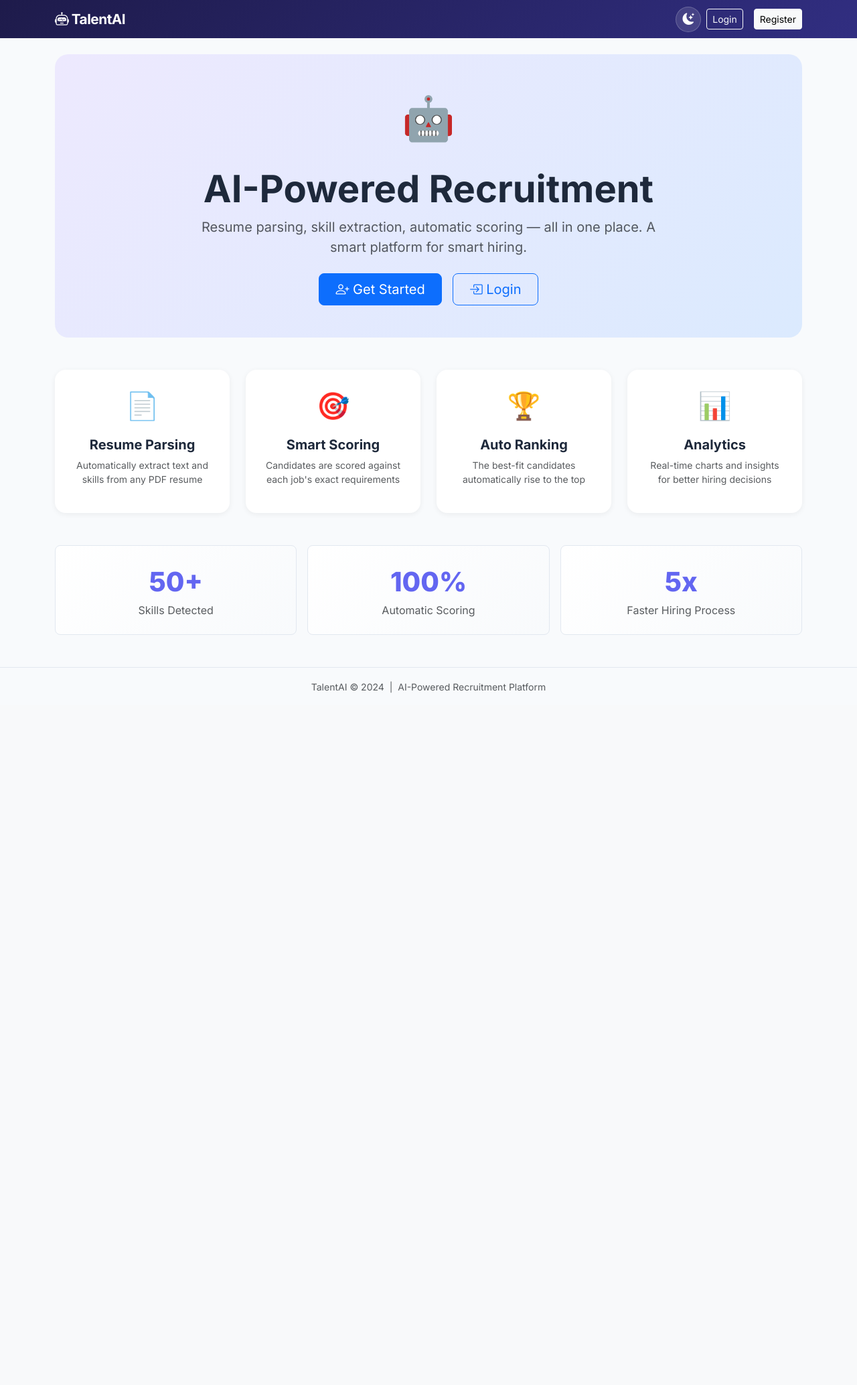
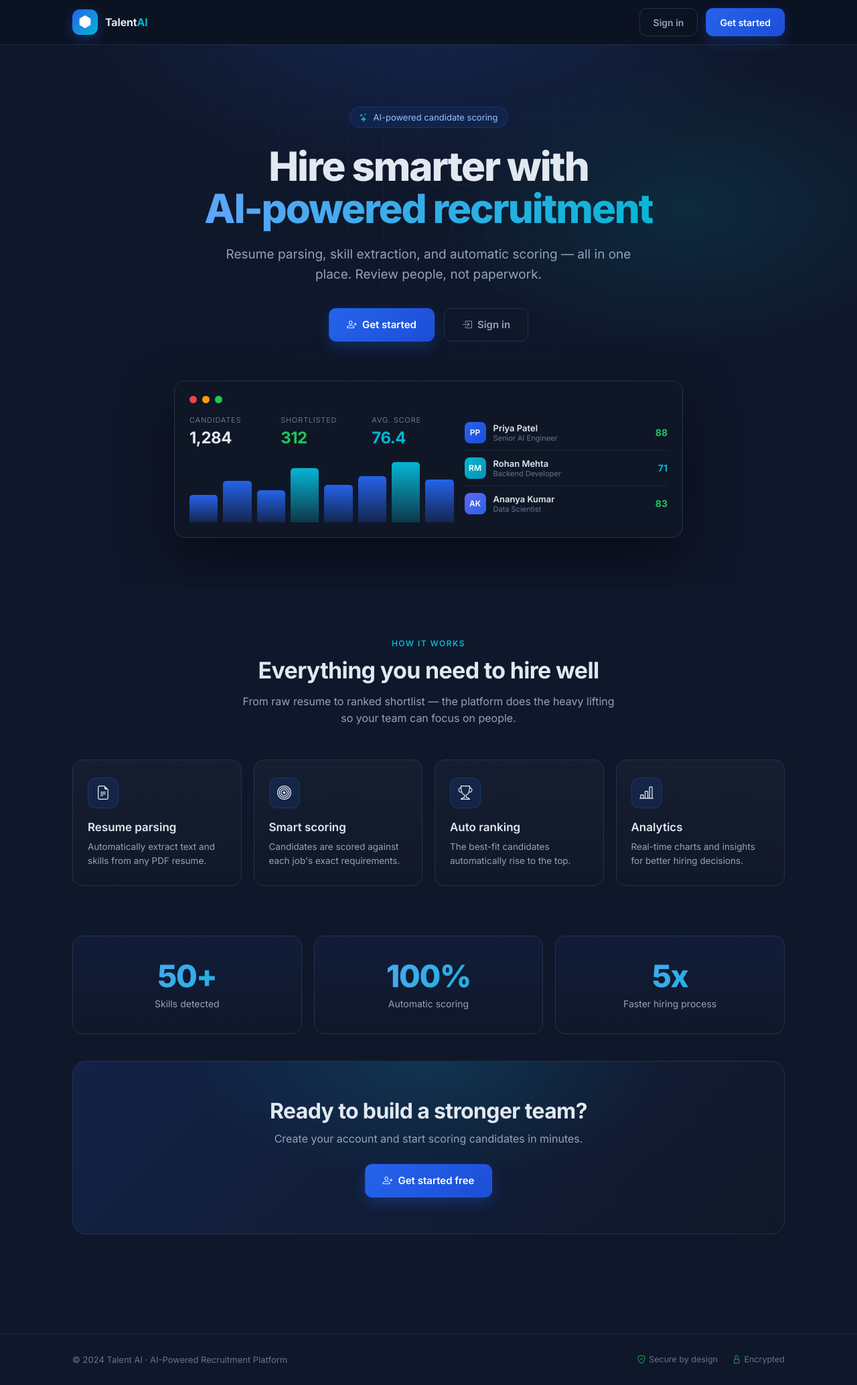
Before and after one commit to govindturkar69-crypto/TalentAI-Recruitment-Platform, a Flask app: page / in a window 1280 px wide. Shown: the whole page at 67% size. Before the commit the page ends 1035 px from the top, so only its background shows below. Run offline with Flask 3, Linux system fonts and the light colour scheme; some libraries are stand-ins or nearby versions.

Commit message:
Redesign homepage to match auth pages

```diff
--- /dev/null
+++ b/static/css/landing.css
@@ -0,0 +1,234 @@
+/* Landing page: standalone dark theme, matching the auth pages.
+   Shares the same palette and type as auth.css. */
+
+@import url('https://fonts.googleapis.com/css2?family=Inter:wght@400;500;600;700;800&display=swap');
+
+:root {
+  --bg:       #0F172A;
+  --card:     #111827;
+  --panel:    #0B1220;
+  --primary:  #2563EB;
+  --primary-2:#1D4ED8;
+  --accent:   #06B6D4;
+  --success:  #22C55E;
+  --line:     #1E293B;
+  --line-2:   #253247;
+  --text:     #E2E8F0;
+  --text-2:   #94A3B8;
+  --text-3:   #64748B;
+  --radius:   16px;
+  --radius-sm:11px;
+  --ease:     cubic-bezier(0.22, 1, 0.36, 1);
+}
+
+* { box-sizing: border-box; margin: 0; padding: 0; }
+
+body {
+  font-family: 'Inter', -apple-system, system-ui, sans-serif;
+  background: var(--bg);
+  color: var(--text);
+  -webkit-font-smoothing: antialiased;
+  overflow-x: hidden;
+}
+
+.wrap { max-width: 1120px; margin: 0 auto; padding: 0 28px; }
+
+/* ── Navbar ── */
+.nav {
+  position: sticky; top: 0; z-index: 50;
+  background: rgba(11,18,32,0.82);
+  border-bottom: 1px solid var(--line);
+  backdrop-filter: blur(12px); -webkit-backdrop-filter: blur(12px);
+}
+.nav-inner { display: flex; align-items: center; justify-content: space-between; height: 66px; }
+.logo { display: inline-flex; align-items: center; gap: 11px; text-decoration: none; }
+.logo-mark {
+  width: 38px; height: 38px; border-radius: 11px;
+  background: linear-gradient(135deg, var(--primary), var(--accent));
+  display: grid; place-items: center; box-shadow: 0 6px 18px rgba(37,99,235,0.35);
+}
+.logo-mark i { color: #fff; font-size: 19px; }
+.logo-text { font-weight: 700; font-size: 16px; color: var(--text); letter-spacing: -0.01em; }
+.logo-text span { color: var(--accent); }
+
+.nav-actions { display: flex; align-items: center; gap: 12px; }
+.btn {
+  display: inline-flex; align-items: center; justify-content: center; gap: 8px;
+  height: 42px; padding: 0 20px; border-radius: var(--radius-sm);
+  font-size: 14px; font-weight: 600; font-family: inherit; cursor: pointer;
+  text-decoration: none; border: 1px solid transparent;
+  transition: transform 130ms var(--ease), box-shadow 180ms var(--ease),
+              background 160ms var(--ease), border-color 160ms var(--ease), color 160ms var(--ease);
+}
+.btn-ghost { color: var(--text-2); border-color: var(--line-2); background: transparent; }
+.btn-ghost:hover { color: var(--text); border-color: var(--text-3); background: rgba(255,255,255,0.03); }
+.btn-primary {
+  color: #fff; background: linear-gradient(135deg, var(--primary), var(--primary-2));
+  box-shadow: 0 8px 20px rgba(37,99,235,0.28);
+}
+.btn-primary:hover { transform: scale(1.02); box-shadow: 0 12px 28px rgba(37,99,235,0.4); }
+.btn-primary:active { transform: scale(0.99); }
+.btn-lg { height: 50px; padding: 0 26px; font-size: 15px; }
+
+/* ── Hero ── */
+.hero {
+  position: relative;
+  padding: 92px 0 76px;
+  text-align: center;
+  overflow: hidden;
+}
+.hero::before {
+  content: ""; position: absolute; inset: 0;
+  background:
+    radial-gradient(900px 460px at 50% -8%, rgba(37,99,235,0.20), transparent 60%),
+    radial-gradient(700px 400px at 80% 30%, rgba(6,182,212,0.12), transparent 55%);
+  pointer-events: none;
+}
+.hero::after {
+  content: ""; position: absolute; inset: 0; z-index: 0;
+  background-image:
+    linear-gradient(var(--line) 1px, transparent 1px),
+    linear-gradient(90deg, var(--line) 1px, transparent 1px);
+  background-size: 52px 52px;
+  -webkit-mask-image: radial-gradient(760px 520px at 50% 20%, #000 20%, transparent 72%);
+          mask-image: radial-gradient(760px 520px at 50% 20%, #000 20%, transparent 72%);
+  opacity: 0.45; pointer-events: none;
+}
+.hero > * { position: relative; z-index: 1; }
+
+.pill {
+  display: inline-flex; align-items: center; gap: 8px;
+  padding: 7px 14px; border-radius: 999px;
+  background: rgba(37,99,235,0.1); border: 1px solid rgba(37,99,235,0.25);
+  font-size: 13px; color: #93C5FD; margin-bottom: 26px;
+  animation: fadeUp 400ms var(--ease) both;
+}
+.pill i { color: var(--accent); }
+
+.hero h1 {
+  font-size: 60px; line-height: 1.05; font-weight: 800; letter-spacing: -0.035em;
+  margin-bottom: 22px; animation: fadeUp 460ms var(--ease) 40ms both;
+}
+.hero h1 .grad {
+  background: linear-gradient(120deg, #60A5FA, var(--accent));
+  -webkit-background-clip: text; background-clip: text; -webkit-text-fill-color: transparent;
+}
+.hero p.lead {
+  font-size: 19px; color: var(--text-2); line-height: 1.6;
+  max-width: 620px; margin: 0 auto 34px; animation: fadeUp 500ms var(--ease) 80ms both;
+}
+.hero-cta { display: flex; gap: 14px; justify-content: center; flex-wrap: wrap; animation: fadeUp 540ms var(--ease) 120ms both; }
+
+/* ── Hero visual (dashboard mock) ── */
+.hero-visual {
+  max-width: 760px; margin: 58px auto 0;
+  animation: fadeUp 600ms var(--ease) 200ms both;
+}
+.viz-card {
+  background: rgba(17,24,39,0.75); border: 1px solid var(--line-2); border-radius: 16px;
+  padding: 22px; backdrop-filter: blur(8px); -webkit-backdrop-filter: blur(8px);
+  box-shadow: 0 30px 80px rgba(0,0,0,0.5);
+}
+.viz-top { display: flex; align-items: center; gap: 8px; margin-bottom: 18px; }
+.viz-dot { width: 11px; height: 11px; border-radius: 50%; background: var(--line-2); }
+.viz-dot.r { background: #EF4444; } .viz-dot.y { background: #F59E0B; } .viz-dot.g { background: #22C55E; }
+.viz-grid { display: grid; grid-template-columns: 1.3fr 1fr; gap: 16px; text-align: left; }
+.kpi-row { display: flex; gap: 14px; margin-bottom: 16px; }
+.kpi { flex: 1; }
+.kpi .label { font-size: 11px; color: var(--text-3); text-transform: uppercase; letter-spacing: 0.07em; margin-bottom: 5px; }
+.kpi .num { font-size: 24px; font-weight: 700; letter-spacing: -0.02em; }
+.kpi .num.up { color: var(--success); } .kpi .num.acc { color: var(--accent); }
+.chart { display: flex; align-items: flex-end; gap: 8px; height: 96px; }
+.chart .col { flex: 1; border-radius: 5px 5px 0 0; background: linear-gradient(180deg, var(--primary), rgba(37,99,235,0.2)); }
+.chart .col.acc { background: linear-gradient(180deg, var(--accent), rgba(6,182,212,0.2)); }
+.cand { display: flex; align-items: center; gap: 11px; padding: 10px 0; border-top: 1px solid var(--line); }
+.cand:first-child { border-top: 0; }
+.cand .avatar {
+  width: 32px; height: 32px; border-radius: 8px; flex-shrink: 0; display: grid; place-items: center;
+  font-size: 12px; font-weight: 600; color: #fff; background: linear-gradient(135deg, var(--primary), var(--primary-2));
+}
+.cand .avatar.c2 { background: linear-gradient(135deg, var(--accent), #0891B2); }
+.cand .avatar.c3 { background: linear-gradient(135deg, #6366F1, var(--primary)); }
+.cand .meta { flex: 1; min-width: 0; }
+.cand .name { font-size: 13px; font-weight: 600; }
+.cand .role { font-size: 11px; color: var(--text-3); }
+.cand .score { font-size: 14px; font-weight: 700; }
+.cand .score.hi { color: var(--success); } .cand .score.mid { color: var(--accent); }
+
+/* ── Features ── */
+.section { padding: 74px 0; }
+.section-head { text-align: center; max-width: 560px; margin: 0 auto 48px; }
+.eyebrow {
+  font-size: 12px; font-weight: 600; text-transform: uppercase; letter-spacing: 0.12em;
+  color: var(--accent); margin-bottom: 12px;
+}
+.section-head h2 { font-size: 34px; font-weight: 700; letter-spacing: -0.02em; margin-bottom: 14px; }
+.section-head p { font-size: 16px; color: var(--text-2); line-height: 1.6; }
+
+.features { display: grid; grid-template-columns: repeat(4, 1fr); gap: 18px; }
+.feature {
+  background: linear-gradient(180deg, rgba(30,41,59,0.4), rgba(17,24,39,0.6));
+  border: 1px solid var(--line-2); border-radius: 15px; padding: 26px 22px;
+  transition: transform 200ms var(--ease), border-color 200ms var(--ease), box-shadow 200ms var(--ease);
+}
+.feature:hover { transform: translateY(-5px); border-color: rgba(37,99,235,0.5); box-shadow: 0 18px 40px rgba(0,0,0,0.35); }
+.feature .ico {
+  width: 46px; height: 46px; border-radius: 12px; display: grid; place-items: center;
+  font-size: 21px; margin-bottom: 18px;
+  background: rgba(37,99,235,0.12); border: 1px solid rgba(37,99,235,0.25);
+}
+.feature h3 { font-size: 17px; font-weight: 600; margin-bottom: 9px; }
+.feature p { font-size: 13.5px; color: var(--text-2); line-height: 1.55; }
+
+/* ── Stats ── */
+.stats { display: grid; grid-template-columns: repeat(3, 1fr); gap: 18px; }
+.stat {
+  text-align: center; padding: 36px 24px; border-radius: 15px;
+  background: linear-gradient(180deg, rgba(37,99,235,0.08), rgba(17,24,39,0.4));
+  border: 1px solid var(--line-2);
+}
+.stat .big {
+  font-size: 46px; font-weight: 800; letter-spacing: -0.03em; line-height: 1;
+  background: linear-gradient(120deg, #60A5FA, var(--accent));
+  -webkit-background-clip: text; background-clip: text; -webkit-text-fill-color: transparent;
+  margin-bottom: 10px;
+}
+.stat .cap { font-size: 14px; color: var(--text-2); }
+
+/* ── CTA band ── */
+.cta-band {
+  margin: 40px 0 0; padding: 54px 40px; border-radius: 20px; text-align: center;
+  background:
+    radial-gradient(600px 300px at 50% 0%, rgba(6,182,212,0.15), transparent 60%),
+    linear-gradient(135deg, rgba(37,99,235,0.15), rgba(17,24,39,0.6));
+  border: 1px solid var(--line-2);
+}
+.cta-band h2 { font-size: 32px; font-weight: 700; letter-spacing: -0.02em; margin-bottom: 12px; }
+.cta-band p { font-size: 16px; color: var(--text-2); margin-bottom: 28px; }
+
+/* ── Footer ── */
+.footer { border-top: 1px solid var(--line); padding: 30px 0; margin-top: 74px; }
+.footer-inner { display: flex; align-items: center; justify-content: space-between; flex-wrap: wrap; gap: 14px; }
+.footer .muted { font-size: 13px; color: var(--text-3); }
+.footer .badges { display: flex; gap: 22px; font-size: 12.5px; color: var(--text-3); }
+.footer .badges i { color: var(--success); margin-right: 5px; }
+
+@keyframes fadeUp { from { opacity: 0; transform: translateY(16px); } to { opacity: 1; transform: translateY(0); } }
+
+@media (prefers-reduced-motion: reduce) { * { animation: none !important; transition: none !important; } }
+
+/* ── Responsive ── */
+@media (max-width: 900px) {
+  .hero h1 { font-size: 42px; }
+  .hero p.lead { font-size: 17px; }
+  .features { grid-template-columns: repeat(2, 1fr); }
+  .viz-grid { grid-template-columns: 1fr; }
+  .stats { grid-template-columns: 1fr; }
+}
+@media (max-width: 560px) {
+  .hero { padding: 60px 0 50px; }
+  .hero h1 { font-size: 34px; }
+  .features { grid-template-columns: 1fr; }
+  .nav-actions .btn-ghost { display: none; }
+  .footer-inner { flex-direction: column; text-align: center; }
+}
--- a/templates/index.html
+++ b/templates/index.html
@@ -1,80 +1,155 @@
-{% extends "base.html" %}
-{% block title %}Home{% endblock %}
+<!DOCTYPE html>
+<html lang="en">
+<head>
+<meta charset="UTF-8">
+<meta name="viewport" content="width=device-width, initial-scale=1">
+<title>Talent AI · AI-Powered Recruitment</title>
+<link rel="stylesheet" href="https://cdn.jsdelivr.net/npm/bootstrap-icons@1.11.0/font/bootstrap-icons.css">
+<link rel="stylesheet" href="{{ url_for('static', filename='css/landing.css') }}">
+</head>
+<body>
 
-{% block content %}
+  <!-- Navbar -->
+  <nav class="nav">
+    <div class="wrap nav-inner">
+      <a href="{{ url_for('index') }}" class="logo">
+        <span class="logo-mark"><i class="bi bi-hexagon-fill"></i></span>
+        <span class="logo-text">Talent<span>AI</span></span>
+      </a>
+      <div class="nav-actions">
+        <a href="{{ url_for('auth.login') }}" class="btn btn-ghost">Sign in</a>
+        <a href="{{ url_for('auth.register') }}" class="btn btn-primary">Get started</a>
+      </div>
+    </div>
+  </nav>
+
   <!-- Hero -->
-<div class="hero-section text-center py-5 mb-5">
-  <div class="row justify-content-center">
-    <div class="col-lg-8">
-      <div class="hero-icon mb-4">🤖</div>
-      <h1 class="display-4 fw-bold">AI-Powered Recruitment</h1>
-      <p class="lead text-muted mb-4">
-        Resume parsing, skill extraction, automatic scoring — all in one place.
-        A smart platform for smart hiring.
+  <header class="hero">
+    <div class="wrap">
+      <div class="pill"><i class="bi bi-stars"></i> AI-powered candidate scoring</div>
+      <h1>Hire smarter with<br><span class="grad">AI-powered recruitment</span></h1>
+      <p class="lead">
+        Resume parsing, skill extraction, and automatic scoring — all in one place.
+        Review people, not paperwork.
       </p>
-      <div class="d-flex justify-content-center gap-3 flex-wrap">
-        <a href="{{ url_for('auth.register') }}" class="btn btn-primary btn-lg px-4">
-          <i class="bi bi-person-plus"></i> Get Started
+      <div class="hero-cta">
+        <a href="{{ url_for('auth.register') }}" class="btn btn-primary btn-lg">
+          <i class="bi bi-person-plus"></i> Get started
         </a>
-        <a href="{{ url_for('auth.login') }}" class="btn btn-outline-primary btn-lg px-4">
-          <i class="bi bi-box-arrow-in-right"></i> Login
+        <a href="{{ url_for('auth.login') }}" class="btn btn-ghost btn-lg">
+          <i class="bi bi-box-arrow-in-right"></i> Sign in
         </a>
+      </div>
+
+      <!-- Dashboard mock (ties homepage to the login page) -->
+      <div class="hero-visual">
+        <div class="viz-card">
+          <div class="viz-top">
+            <span class="viz-dot r"></span><span class="viz-dot y"></span><span class="viz-dot g"></span>
+          </div>
+          <div class="viz-grid">
+            <div>
+              <div class="kpi-row">
+                <div class="kpi"><div class="label">Candidates</div><div class="num">1,284</div></div>
+                <div class="kpi"><div class="label">Shortlisted</div><div class="num up">312</div></div>
+                <div class="kpi"><div class="label">Avg. score</div><div class="num acc">76.4</div></div>
+              </div>
+              <div class="chart">
+                <div class="col" style="height:42%"></div>
+                <div class="col" style="height:64%"></div>
+                <div class="col" style="height:50%"></div>
+                <div class="col acc" style="height:84%"></div>
+                <div class="col" style="height:58%"></div>
+                <div class="col" style="height:72%"></div>
+                <div class="col acc" style="height:94%"></div>
+                <div class="col" style="height:66%"></div>
+              </div>
+            </div>
+            <div>
+              <div class="cand">
+                <div class="avatar">PP</div>
+                <div class="meta"><div class="name">Priya Patel</div><div class="role">Senior AI Engineer</div></div>
+                <div class="score hi">88</div>
+              </div>
+              <div class="cand">
+                <div class="avatar c2">RM</div>
+                <div class="meta"><div class="name">Rohan Mehta</div><div class="role">Backend Developer</div></div>
+                <div class="score mid">71</div>
+              </div>
+              <div class="cand">
+                <div class="avatar c3">AK</div>
+                <div class="meta"><div class="name">Ananya Kumar</div><div class="role">Data Scientist</div></div>
+                <div class="score hi">83</div>
               </div>
             </div>
           </div>
         </div>
+      </div>
+    </div>
+  </header>
 
   <!-- Features -->
-<div class="row g-4 mb-5">
-  <div class="col-md-3">
-    <div class="card feature-card h-100 text-center p-4 border-0">
-      <div class="feature-icon">📄</div>
-      <h5 class="fw-bold mt-3">Resume Parsing</h5>
-      <p class="text-muted small">Automatically extract text and skills from any PDF resume</p>
+  <section class="section">
+    <div class="wrap">
+      <div class="section-head">
+        <div class="eyebrow">How it works</div>
+        <h2>Everything you need to hire well</h2>
+        <p>From raw resume to ranked shortlist — the platform does the heavy lifting so your team can focus on people.</p>
       </div>
+      <div class="features">
+        <div class="feature">
+          <div class="ico"><i class="bi bi-file-earmark-text"></i></div>
+          <h3>Resume parsing</h3>
+          <p>Automatically extract text and skills from any PDF resume.</p>
         </div>
-  <div class="col-md-3">
-    <div class="card feature-card h-100 text-center p-4 border-0">
-      <div class="feature-icon">🎯</div>
-      <h5 class="fw-bold mt-3">Smart Scoring</h5>
-      <p class="text-muted small">Candidates are scored against each job's exact requirements</p>
+        <div class="feature">
+          <div class="ico"><i class="bi bi-bullseye"></i></div>
+          <h3>Smart scoring</h3>
+          <p>Candidates are scored against each job's exact requirements.</p>
         </div>
+        <div class="feature">
+          <div class="ico"><i class="bi bi-trophy"></i></div>
+          <h3>Auto ranking</h3>
+          <p>The best-fit candidates automatically rise to the top.</p>
         </div>
-  <div class="col-md-3">
-    <div class="card feature-card h-100 text-center p-4 border-0">
-      <div class="feature-icon">🏆</div>
-      <h5 class="fw-bold mt-3">Auto Ranking</h5>
-      <p class="text-muted small">The best-fit candidates automatically rise to the top</p>
-    </div>
-  </div>
-  <div class="col-md-3">
-    <div class="card feature-card h-100 text-center p-4 border-0">
-      <div class="feature-icon">📊</div>
-      <h5 class="fw-bold mt-3">Analytics</h5>
-      <p class="text-muted small">Real-time charts and insights for better hiring decisions</p>
+        <div class="feature">
+          <div class="ico"><i class="bi bi-bar-chart-line"></i></div>
+          <h3>Analytics</h3>
+          <p>Real-time charts and insights for better hiring decisions.</p>
         </div>
       </div>
     </div>
+  </section>
 
   <!-- Stats -->
-<div class="row g-3 text-center">
-  <div class="col-md-4">
-    <div class="stat-box p-4 rounded-3">
-      <div class="stat-number">50+</div>
-      <div class="text-muted">Skills Detected</div>
+  <section class="section" style="padding-top:0">
+    <div class="wrap">
+      <div class="stats">
+        <div class="stat"><div class="big">50+</div><div class="cap">Skills detected</div></div>
+        <div class="stat"><div class="big">100%</div><div class="cap">Automatic scoring</div></div>
+        <div class="stat"><div class="big">5x</div><div class="cap">Faster hiring process</div></div>
+      </div>
+
+      <div class="cta-band">
+        <h2>Ready to build a stronger team?</h2>
+        <p>Create your account and start scoring candidates in minutes.</p>
+        <a href="{{ url_for('auth.register') }}" class="btn btn-primary btn-lg">
+          <i class="bi bi-person-plus"></i> Get started free
+        </a>
       </div>
     </div>
-  <div class="col-md-4">
-    <div class="stat-box p-4 rounded-3">
-      <div class="stat-number">100%</div>
-      <div class="text-muted">Automatic Scoring</div>
+  </section>
+
+  <!-- Footer -->
+  <footer class="footer">
+    <div class="wrap footer-inner">
+      <div class="muted">© 2024 Talent AI · AI-Powered Recruitment Platform</div>
+      <div class="badges">
+        <span><i class="bi bi-shield-check"></i>Secure by design</span>
+        <span><i class="bi bi-lock"></i>Encrypted</span>
       </div>
     </div>
-  <div class="col-md-4">
-    <div class="stat-box p-4 rounded-3">
-      <div class="stat-number">5x</div>
-      <div class="text-muted">Faster Hiring Process</div>
-    </div>
-  </div>
-</div>
-{% endblock %}
+  </footer>
+
+</body>
+</html>
```
Lines whose indentation alone changed are shown as unchanged.
